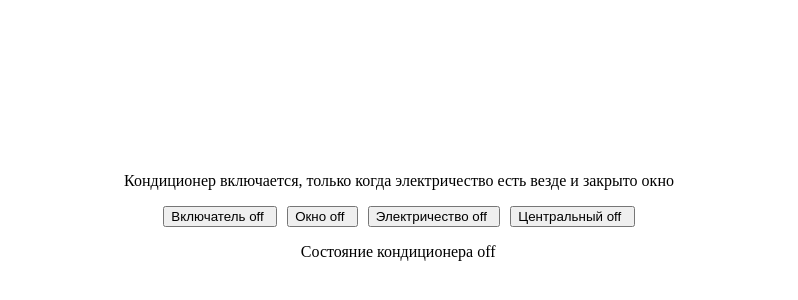
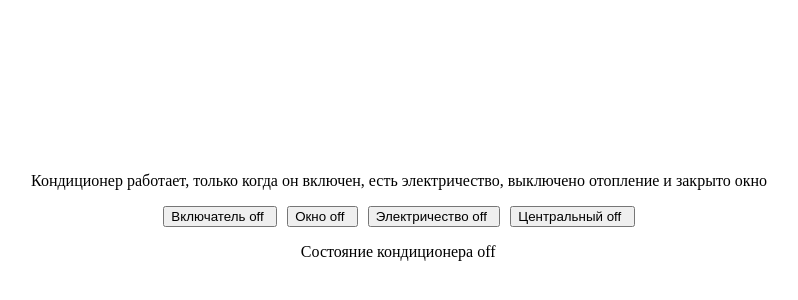
Before and after one commit to makeconstnotvar/conditioner, a React (Vite) app: page / in a window 1280 px wide. Shown: the part 192-492 px from the top of the page, without its empty margins (241-1039 px from the left). Built offline with nearby package versions, Linux system fonts and the light colour scheme.

Commit message:
Update App.jsx

```diff
--- a/src/App.jsx
+++ b/src/App.jsx
@@ -13,7 +13,7 @@ const App = inject('$condition')(observer(props => {
   return (
     <main className='layout'>
       <div>
-        <div  className='condition'>Кондиционер включается, только когда электричество есть везде и закрыто окно</div>
+        <div  className='condition'>Кондиционер работает, только когда он включен, есть электричество, выключено отопление и закрыто окно</div>
         <div className='controls'>
           <button onClick={switchHandler}>
             Включатель <Status isOn={$condition.isSwitched} />
```
